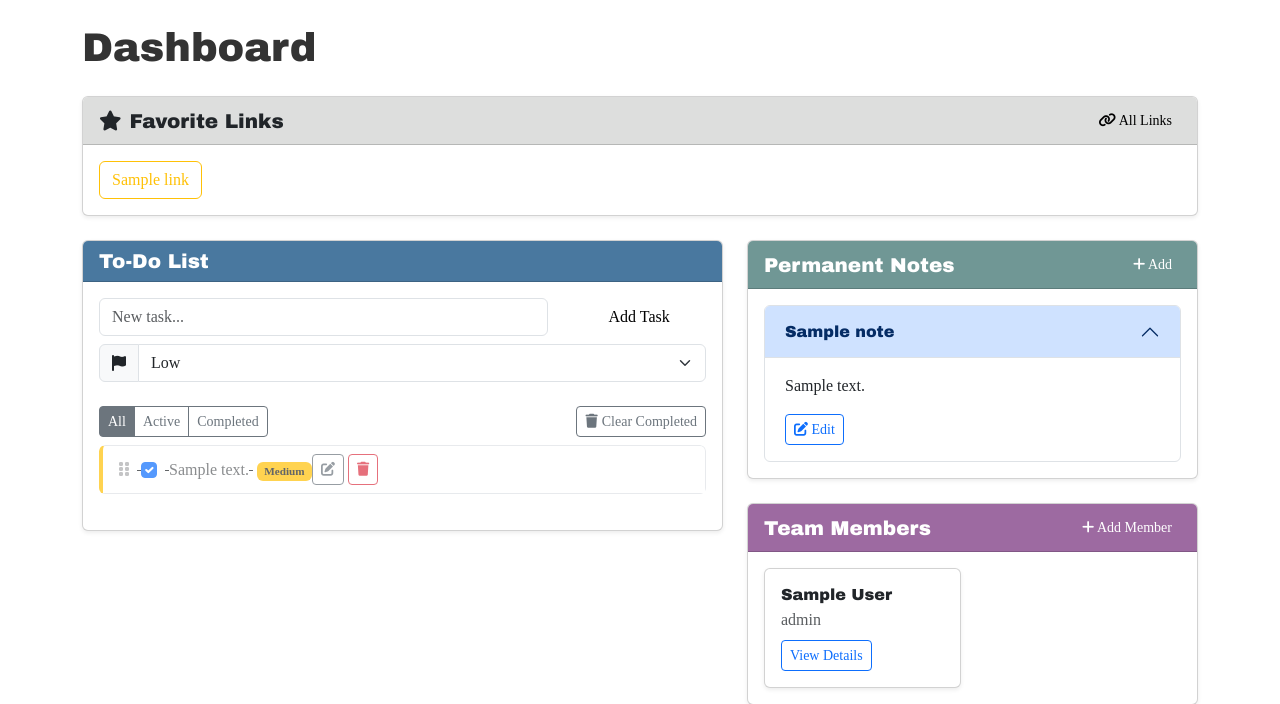
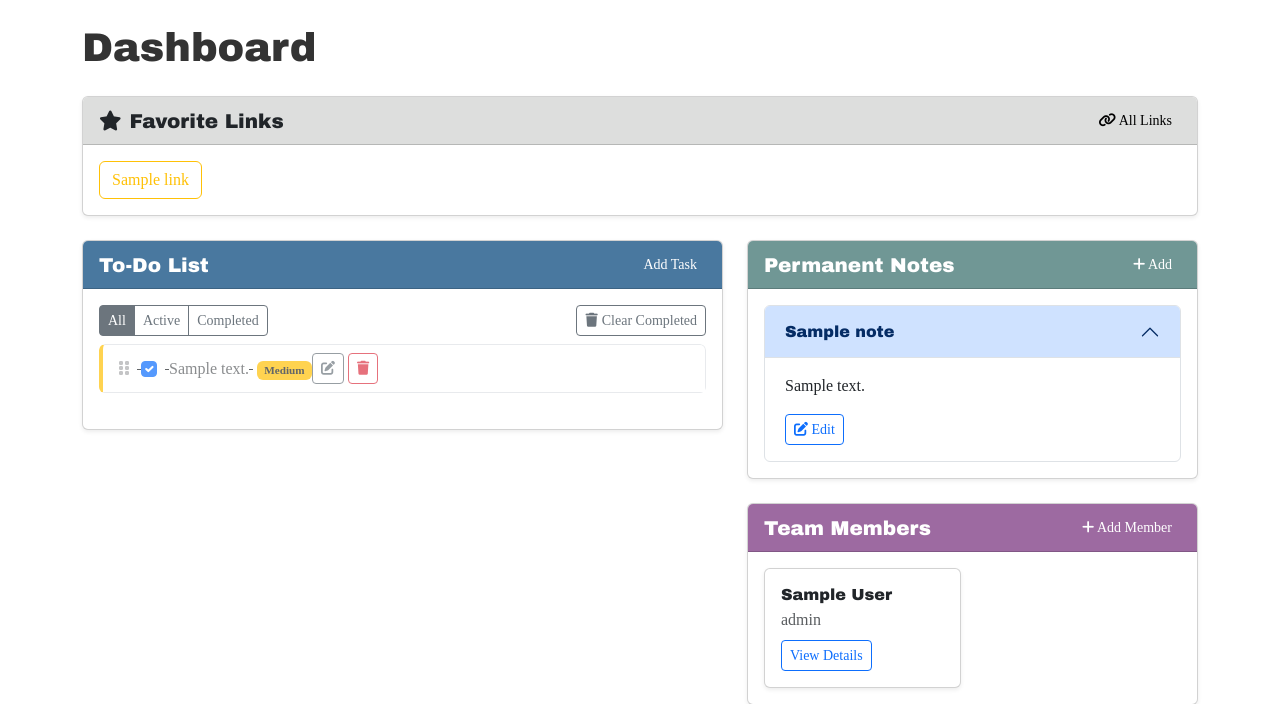
Before and after one commit to zbreeden007/StrykerNotes, a Flask app: page / in a window 1280 px wide. Shown: the part 56-760 px from the top of the page. Run offline with Flask 3, Linux system fonts and the light colour scheme; tables that the repository leaves empty hold one stand-in row (values such as "Sample post"); some libraries are stand-ins or nearby versions.

Commit message:
Changes - 3.18 @ 2:21 PM

```diff
--- a/templates/index.html
+++ b/templates/index.html
@@ -5,6 +5,19 @@
 {% block extra_head %}
 <!-- SortableJS for drag-and-drop functionality -->
 <script src="https://cdn.jsdelivr.net/npm/sortablejs@1.15.0/Sortable.min.js"></script>
+<script>
+  // Toggle the display of the Add Task form
+  $(document).ready(function(){
+    $('#toggleAddTask').on('click', function(e){
+      e.preventDefault();
+      $('#addTaskFormContainer').toggleClass('d-none');
+      // Focus the input field if the form is now visible
+      if (!$('#addTaskFormContainer').hasClass('d-none')) {
+        $('#newTaskInput').focus();
+      }
+    });
+  });
+</script>
 {% endblock %}
 
 {% block content %}
@@ -41,14 +54,19 @@
         <div class="card mb-4">
             <div class="card-header d-flex justify-content-between align-items-center" style="background-color: #49789F; color: white;">
                 <h5 class="mb-0">To-Do List</h5>
+                <!-- Moved "Add Task" button into the header -->
+                <a href="#" id="toggleAddTask" class="btn btn-link btn-sm" style="color: white; text-decoration: none;">
+                    Add Task
+                </a>
             </div>
             <div class="card-body">
-                <!-- To-Do Form directly on dashboard -->
-                <form action="{{ url_for('main.add_todo') }}" method="post" class="mb-3">
+                <!-- New Task Form (hidden by default) -->
+                <div id="addTaskFormContainer" class="mb-3 d-none">
+                    <form action="{{ url_for('main.add_todo') }}" method="post">
                         {{ todo_form.csrf_token }}
                         <div class="row">
                             <div class="col-md-9 mb-2">
-                            {{ todo_form.content(class="form-control", required=true, placeholder="New task...") }}
+                                {{ todo_form.content(class="form-control", id="newTaskInput", required=true, placeholder="New task...") }}
                             </div>
                             <div class="col-md-3 mb-2">
                                 {{ todo_form.submit(class="btn btn-link w-100", style="color: black; text-decoration: none;") }}
@@ -63,8 +81,9 @@
                             </div>
                         </div>
                     </form>
+                </div>
 
-                <!-- To-Do List -->
+                <!-- To-Do List Items -->
                 {% if todos %}
                 <div class="todo-list">
                     <div class="d-flex justify-content-between mb-2">
@@ -152,7 +171,7 @@
                     </ul>
                 </div>
                 {% else %}
-                <p class="text-muted">No tasks added yet. Add your first task using the form above.</p>
+                <p class="text-muted">No tasks added yet. Add your first task by clicking "Add Task" above.</p>
                 {% endif %}
             </div>
         </div>
```
Lines whose indentation alone changed are shown as unchanged.
